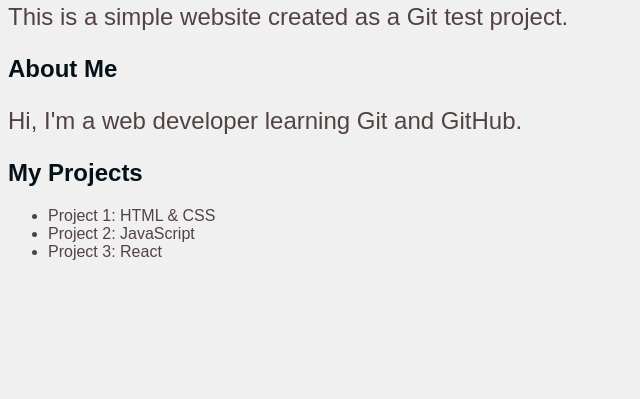
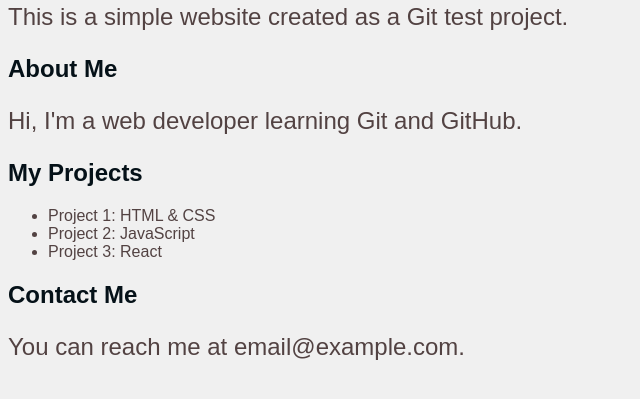
Before and after one commit to rmhitgithub/my-website, a plain HTML site: page index.html in a window 1280 px wide. Shown: the part 79-478 px from the top of the page, without its empty margins (0-640 px from the left). Drawn offline with Linux system fonts and the light colour scheme.

Commit message:
Add Contact me section

```diff
--- a/index.html
+++ b/index.html
@@ -20,6 +20,9 @@
         <li>Project 2: JavaScript</li>
         <li>Project 3: React</li>
     </ul>
+    <!-- index.html (Updated) -->
+<h2>Contact Me</h2>
+<p>You can reach me at email@example.com.</p>
 
 </body>
 </html>
```
